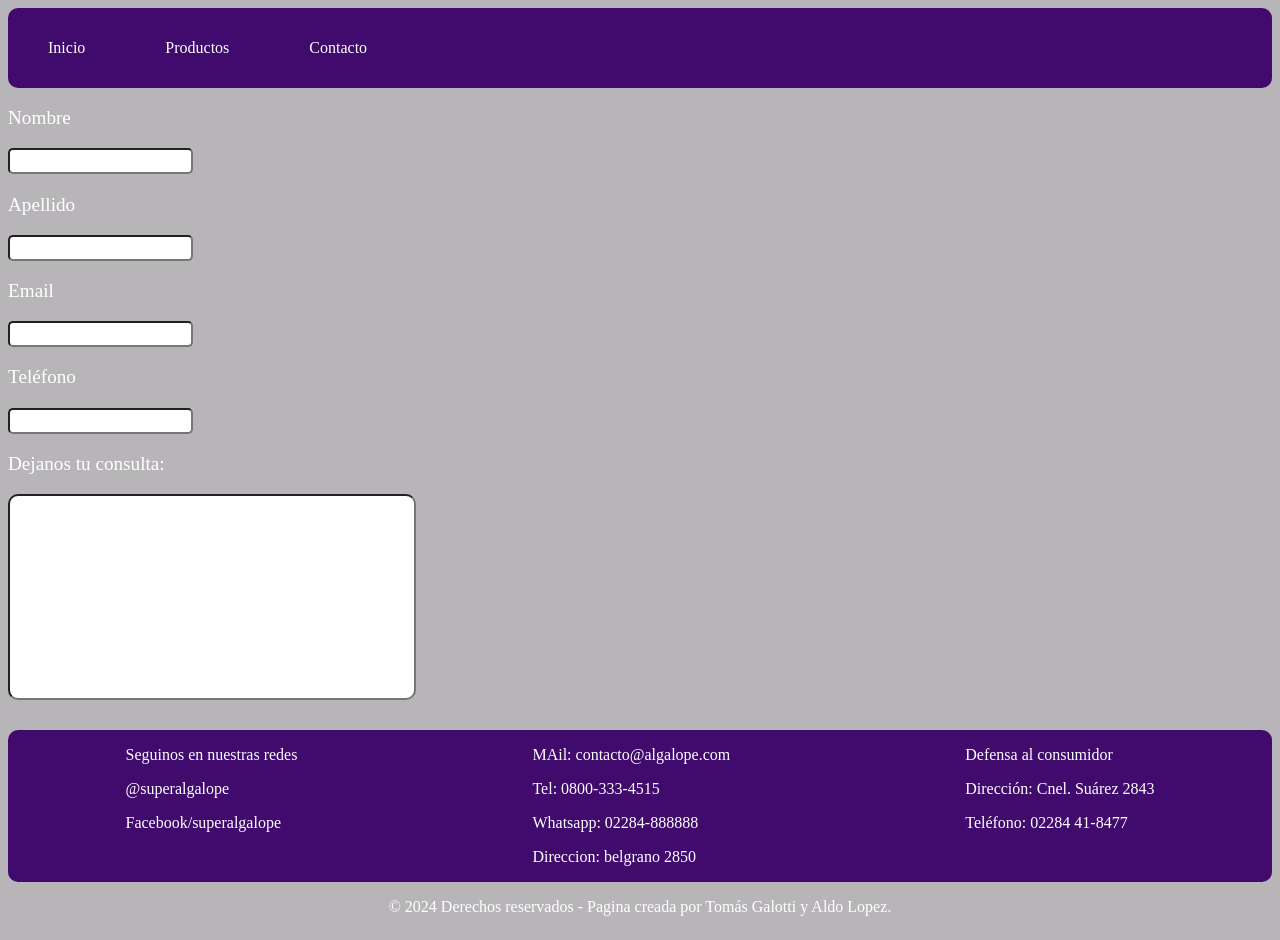
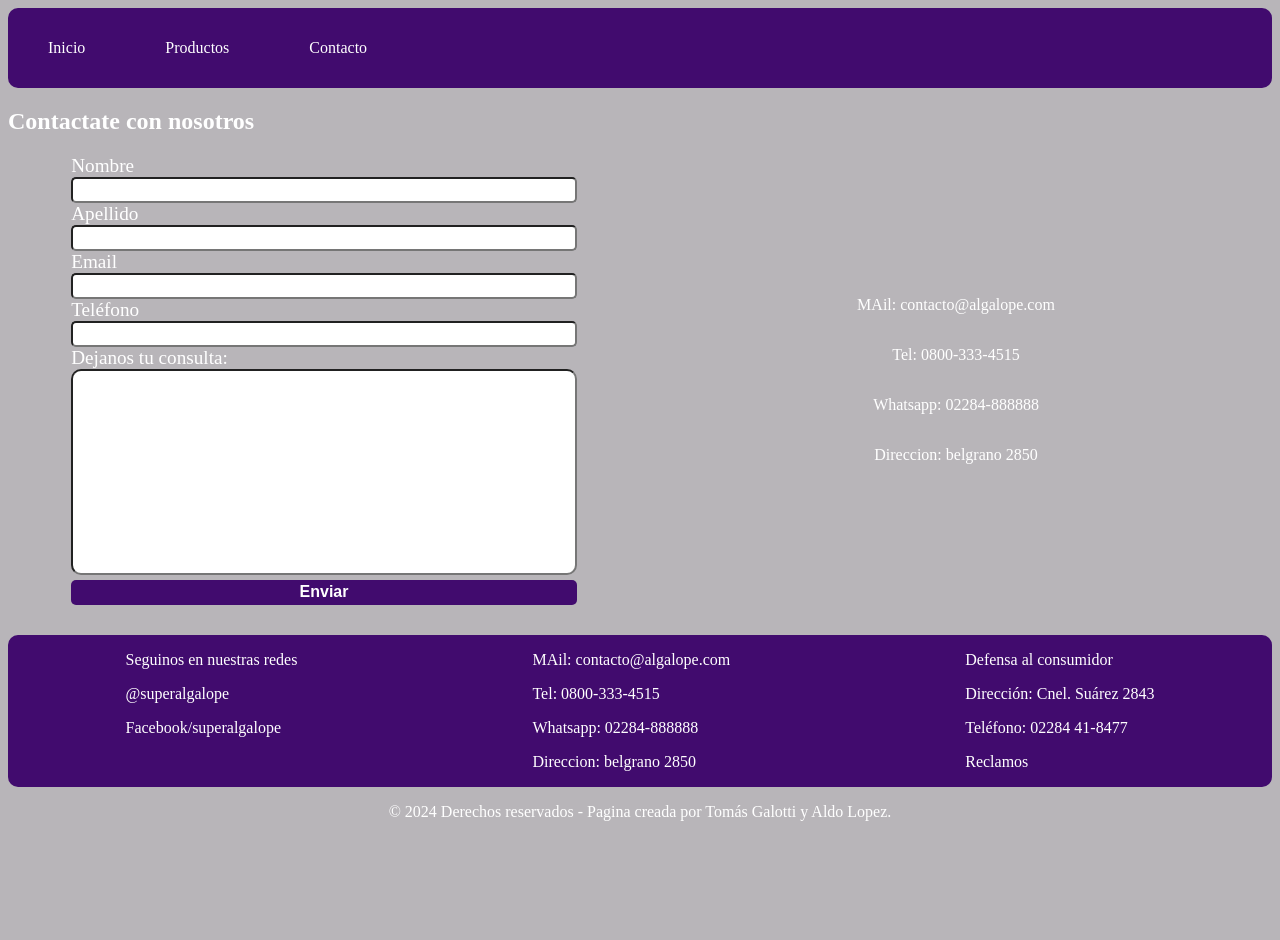
Before and after one commit to galottit/tp-final, a plain HTML site: page html/contacto.html in a window 1280 px wide. After the commit the page ends 845 px from the top, so only its background shows below. Drawn offline with Linux system fonts and the light colour scheme.

Commit message:
Mejoras en la página de contacto y transición más suave en los botones

```diff
--- a/CSS/contacto.css
+++ b/CSS/contacto.css
@@ -1,15 +1,52 @@
 .datosPersonales {
-    display: flez;
+    display: flex;
     flex-direction: column;
     font-size: 1.2rem;
+    width: 40%;
 }
 .datosPersonales input{
+
     border-radius: 5px;
     height: 20px;
 }
-
 #cajaConsulta {
-    width: 400px;
     height: 200px;
     border-radius: 10px;
+    text-align: center;
 }
+main {
+    display: flex;
+    flex-direction: column;
+}
+
+main>:nth-child(2){
+    display: flex;
+    flex-direction: row;
+    justify-content: space-around;
+}
+
+.infoGalope {
+    display: flex;
+    flex-direction: column;
+    align-items: center;
+    width: 40%;
+    justify-content: center;
+}
+#botonEnviar{
+    width: 100%;
+    height: 25px;
+    margin-top: 5px;
+    border-radius: 5px;
+    background-color: rgb(65, 11, 110);
+    color: black;
+    border: none;
+    color: white;
+    font-size: 1.0rem;
+    font-weight: 700;
+    transition: background-color .5s ease;
+
+}
+#botonEnviar:hover {
+    background-color: rgba(65, 11, 110, 0.8);
+    cursor: pointer;
+}
--- a/CSS/style.css
+++ b/CSS/style.css
@@ -44,6 +44,7 @@ nav {
     text-align: center;
     padding: 31px 40px;
     text-decoration: none;
+    transition: background-color .5s ease;
 }
 .menu li a:hover {
     background-color:rgb(110, 107, 102);
--- a/html/contacto.html
+++ b/html/contacto.html
@@ -18,13 +18,26 @@
       </nav>
 </header>
     <main>
-        <form class="datosPersonales">
-          <p>Nombre</p> <input type="text">
-          <p>Apellido</p> <input type="text">
-          <p>Email</p><input type="text">
-          <p>Teléfono </p><input type="text">
-          <p>Dejanos tu consulta: </p><input type="text" id="cajaConsulta">
-        </form>
+        <div>
+          <h2>Contactate con nosotros</h2>
+        </div>
+        <div>
+          <form class="datosPersonales">
+            <label for="nombre">Nombre</label> <input id="nombre" type="text">
+            <label for="apellido">Apellido</label> <input id="apellido" type="text">
+            <label for="email">Email</label><input id="email" type="text">
+            <label for="telefono">Teléfono </label><input id="telefono" type="text">
+            <label for="cajaConsulta">Dejanos tu consulta: </label><input type="text" id="cajaConsulta">
+            <button type="submit" id="botonEnviar">Enviar</button>
+          </form>
+          <div class="infoGalope">
+            <p>MAil: contacto@algalope.com</p>
+            <p>Tel: 0800-333-4515</p>
+            <p>Whatsapp: 02284-888888</p>
+            <p>Direccion: belgrano 2850</p>
+          </div>
+        </div>
+
     </main>
 
     <script type="text/javascript" src="../scripts/script.js"></script>
@@ -45,6 +58,7 @@
       <p>Defensa al consumidor</p>
       <p>Dirección: Cnel. Suárez 2843</p>
       <p>Teléfono: 02284 41-8477</p>
+      <p>Reclamos<a href="https://autogestion.produccion.gob.ar/consumidores"></a></p>
   </div>
 </footer>
 <div class="derechos">
```
